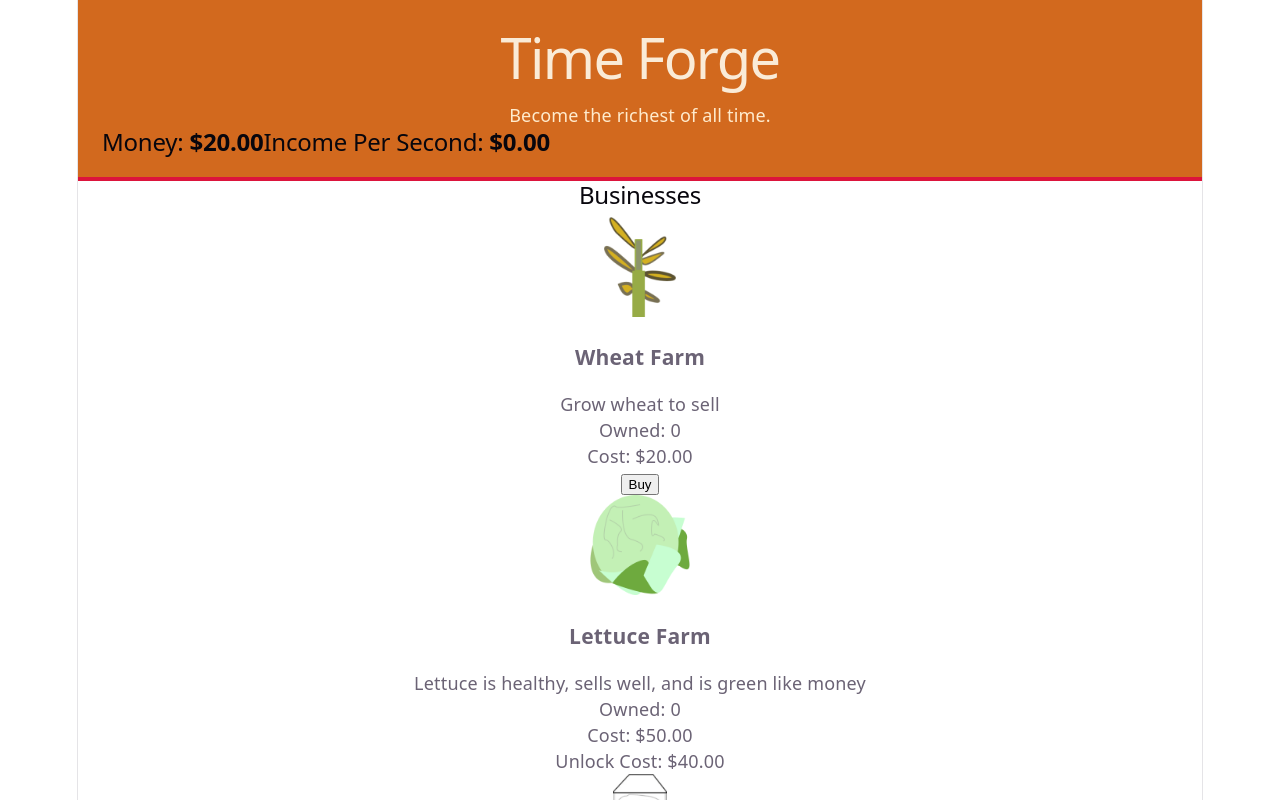
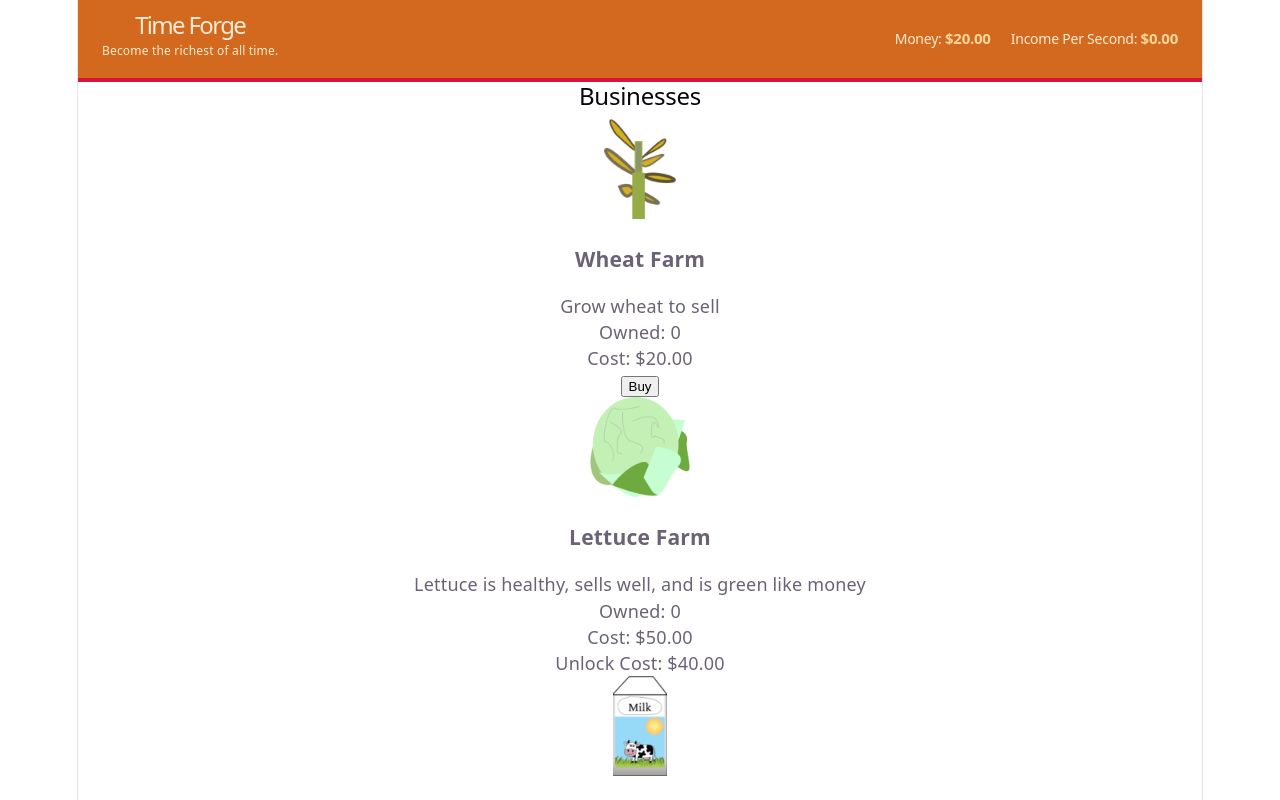
Before and after one commit to Scripting-Java/IdleGame, a React (Vite) app: page / in a window 1280 px wide. Shown: the top 800 px of the page. Built offline with nearby package versions, Linux system fonts and the light colour scheme.

Commit message:
Better CSS

```diff
--- a/src/App.css
+++ b/src/App.css
@@ -11,6 +11,7 @@
   &:hover {
     border-color: var(--accent-border);
   }
+
   &:focus-visible {
     outline: 2px solid var(--accent);
     outline-offset: 2px;
@@ -42,8 +43,7 @@
     z-index: 1;
     top: 34px;
     height: 28px;
-    transform: perspective(2000px) rotateZ(300deg) rotateX(44deg) rotateY(39deg)
-      scale(1.4);
+    transform: perspective(2000px) rotateZ(300deg) rotateX(44deg) rotateY(39deg) scale(1.4);
   }
 
   .vite {
@@ -51,8 +51,7 @@
     top: 107px;
     height: 26px;
     width: auto;
-    transform: perspective(2000px) rotateZ(300deg) rotateX(40deg) rotateY(39deg)
-      scale(0.8);
+    transform: perspective(2000px) rotateZ(300deg) rotateX(40deg) rotateY(39deg) scale(0.8);
   }
 }
 
@@ -75,9 +74,10 @@
   border-top: 1px solid var(--border);
   text-align: left;
 
-  & > div {
+  &>div {
     flex: 1 1 0;
     padding: 32px;
+
     @media (max-width: 1024px) {
       padding: 24px 20px;
     }
@@ -130,6 +130,7 @@
     &:hover {
       box-shadow: var(--shadow);
     }
+
     .button-icon {
       height: 18px;
       width: 18px;
@@ -156,6 +157,7 @@
 #spacer {
   height: 88px;
   border-top: 1px solid var(--border);
+
   @media (max-width: 1024px) {
     height: 48px;
   }
@@ -177,41 +179,59 @@
     left: 0;
     border-left-color: var(--border);
   }
+
   &::after {
     right: 0;
     border-right-color: var(--border);
   }
 }
-.businessLogos{
+
+.businessLogos {
   width: 100px;
-  height:100px;
+  height: 100px;
   background-color: white;
   object-fit: contain;
   background-size: 512px;
 }
 
-.topBar{
+.topBar {
   position: sticky;
-  top:0;
+  top: 0;
   align-items: center;
   gap: 28px;
   padding: 12px 24px;
-  background-color:chocolate;
+  background-color: chocolate;
   border-bottom: 4px solid crimson;
+  display: flex;
 }
 
-.gameLogo h1{
-  color:antiquewhite;
-  font-size: 24;
+.gameLogo h1 {
+  color: antiquewhite;
+  font-size: 24px;
+  margin: 0;
 }
 
-.gameLogo p{
-  color:blanchedalmond;
-  font: size 12px;
+.gameLogo p {
+  color: blanchedalmond;
+  font-size: 12px;
+  margin-bottom: 2px;
 }
 
-.stats{
+.stats {
   display: flex;
-  align-items: center;
+  justify-content: flex-end;
+  gap: 20px;
+  margin-left: auto;
+}
 
+.stats h2 {
+  margin: 0;
+  color: blanchedalmond;
+  font-size: 14px;
 }
+
+.stats b {
+  color: rgb(255, 215, 155);
+  font-size: 15px;
+  font-weight: 700;
+}
```
